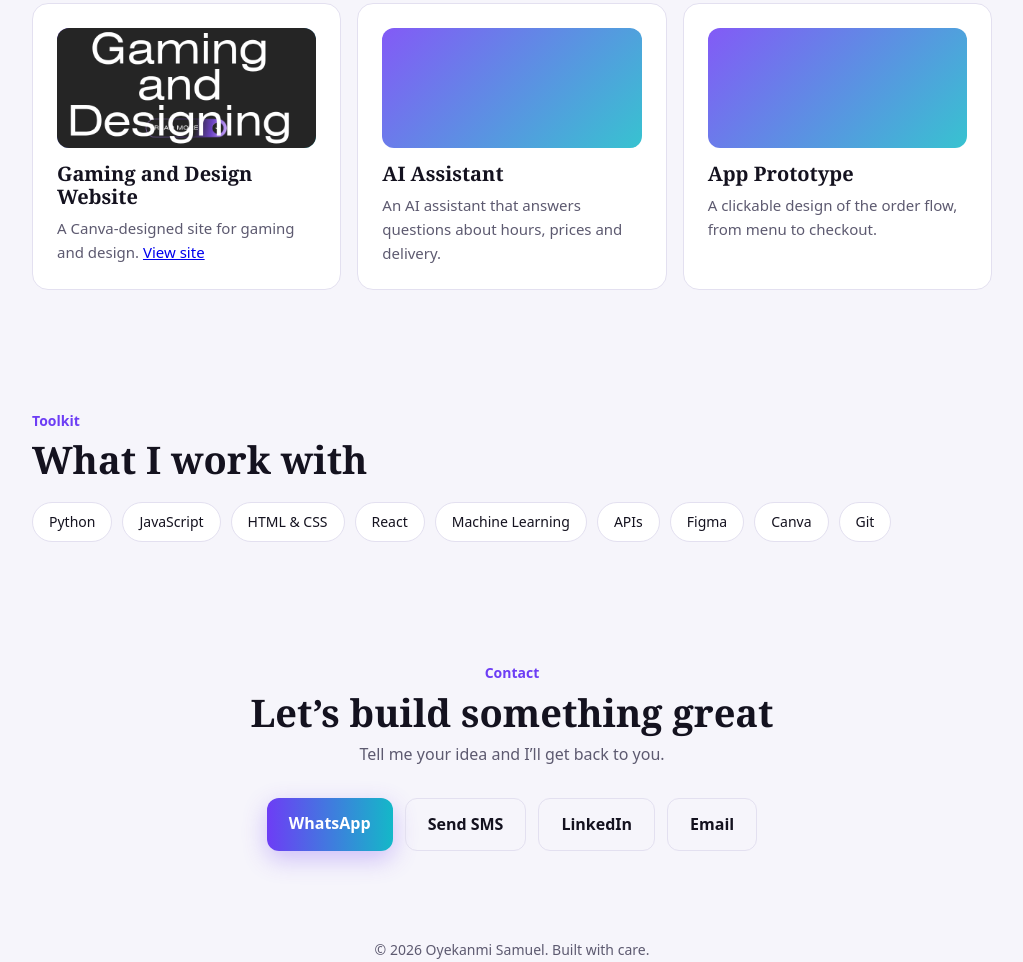
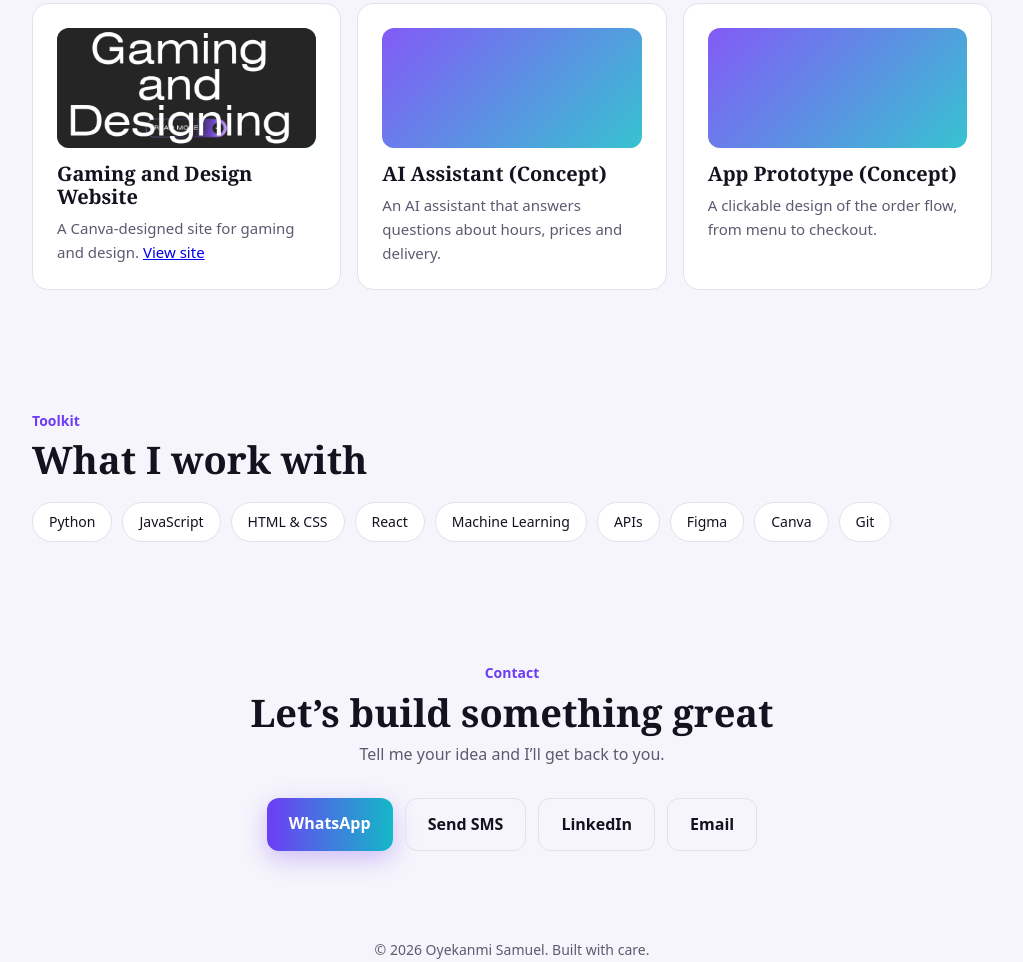
Before and after one commit to triggersolos-eng/triggersolos-eng.github.io, a plain HTML site: page index.html in a window 1280 px wide. Shown: the part 2116-3078 px from the top of the page, without its empty margins (128-1151 px from the left). Drawn offline with Linux system fonts and the light colour scheme.

Commit message:
index.html

```diff
--- a/index.html
+++ b/index.html
@@ -130,8 +130,8 @@ footer{text-align:center;color:var(--muted);font-size:14px;padding:28px 20px 90p
 <p class="sub reveal">Concept projects I designed. Real client work coming soon.</p>
 <div class="grid">
 <div class="card reveal"><div class="thumb"><img src="Screenshot_20261108-122838.png" alt="Gaming and Design Website" style="width:100%;height:100%;object-fit:cover;border-radius:12px"></div><h3>Gaming and Design Website</h3><p>A Canva-designed site for gaming and design. <a href="https://hare-hl02b6.my.canva.site" target="_blank" rel="noopener">View site</a></p></div>
-<div class="card reveal"><div class="thumb"></div><h3>AI Assistant</h3><p>An AI assistant that answers questions about hours, prices and delivery.</p></div>
-<div class="card reveal"><div class="thumb"></div><h3>App Prototype</h3><p>A clickable design of the order flow, from menu to checkout.</p></div>
+<div class="card reveal"><div class="thumb"></div><h3>AI Assistant (Concept)</h3><p>An AI assistant that answers questions about hours, prices and delivery.</p></div>
+<div class="card reveal"><div class="thumb"></div><h3>App Prototype (Concept)</h3><p>A clickable design of the order flow, from menu to checkout.</p></div>
 </div>
 </section>
 
```
